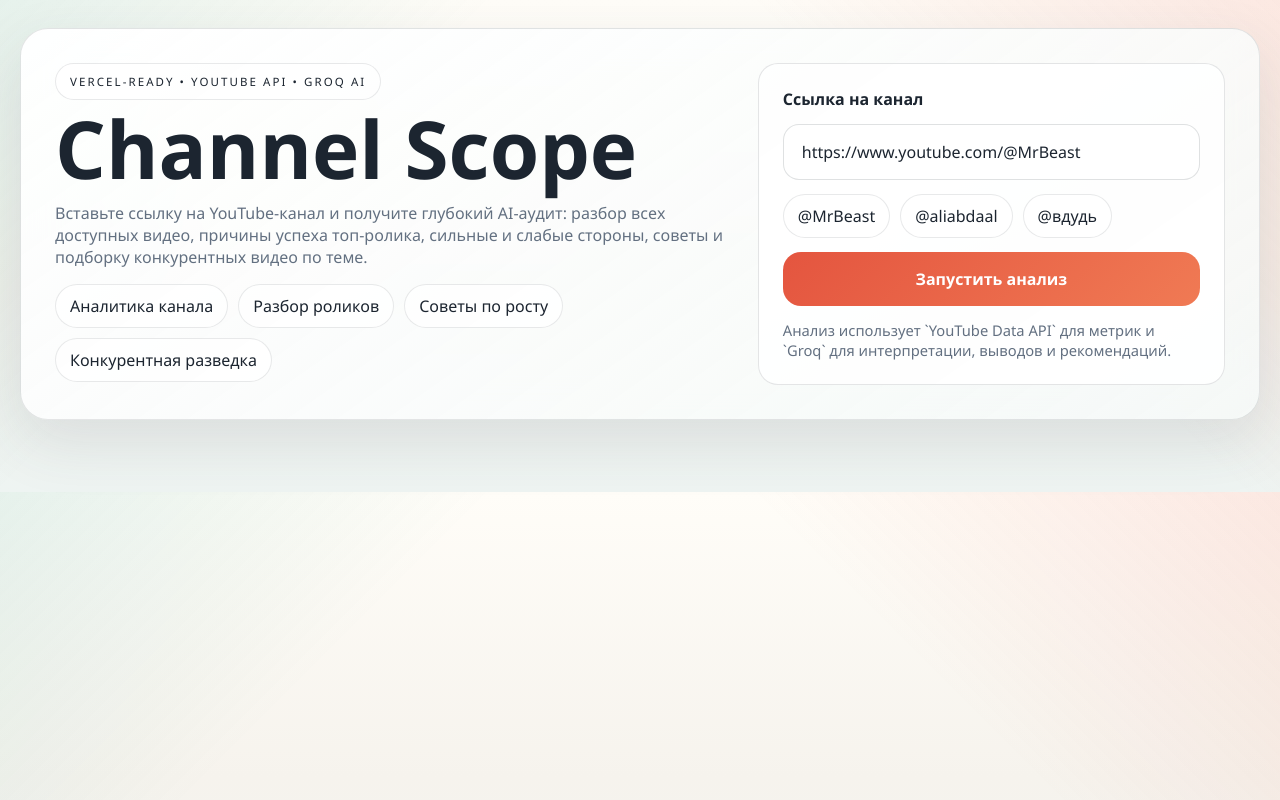
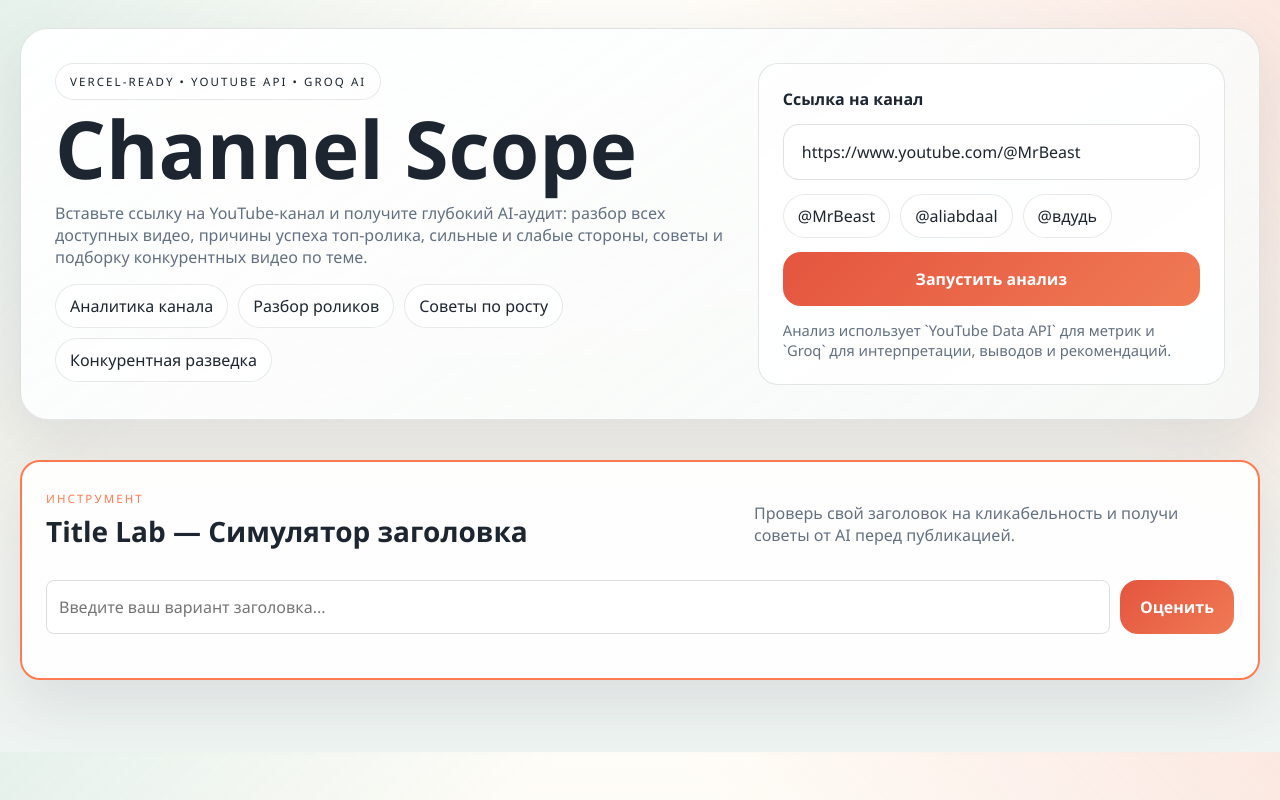
Before and after one commit to 214programmer/yt2, a Next.js app: page / in a window 1280 px wide. Built offline with nearby package versions, Linux system fonts and the light colour scheme.

Commit message:
Update page.jsx

```diff
--- a/app/page.jsx
+++ b/app/page.jsx
@@ -75,6 +75,11 @@ export default function HomePage() {
   const [planLoading, setPlanLoading] = useState(false);
   const [planError, setPlanError] = useState("");
 
+  // --- Переменные для Title Lab ---
+  const [testTitle, setTestTitle] = useState("");
+  const [titleResult, setTitleResult] = useState(null);
+  const [titleLoading, setTitleLoading] = useState(false);
+
   async function handleSubmit(event) {
     event.preventDefault();
     const accessCode = window.prompt("Введите код доступа от администратора");
@@ -150,6 +155,27 @@ export default function HomePage() {
       setPlanError(detailsError.message || "Ошибка во время детализации плана.");
     } finally {
       setPlanLoading(false);
+    }
+  }
+
+  // --- Функция для Title Lab ---
+  async function handleCheckTitle(e) {
+    e.preventDefault();
+    if (!testTitle) return;
+    setTitleLoading(true);
+    setTitleResult(null);
+    try {
+      const res = await fetch("/api/check-title", {
+        method: "POST",
+        headers: { "Content-Type": "application/json" },
+        body: JSON.stringify({ title: testTitle }),
+      });
+      const data = await res.json();
+      if (res.ok) setTitleResult(data);
+    } catch (err) {
+      console.error(err);
+    } finally {
+      setTitleLoading(false);
     }
   }
 
@@ -530,6 +556,58 @@ export default function HomePage() {
           </section>
         </>
       ) : null}
+
+      {/* --- БЛОК TITLE LAB (НОВОЕ) --- */}
+      <section className="panel" style={{ marginTop: '40px', border: '2px solid #ff7a50' }}>
+        <div className="section-head">
+          <div>
+            <span className="eyebrow" style={{ color: '#ff7a50' }}>Инструмент</span>
+            <h3>Title Lab — Симулятор заголовка</h3>
+          </div>
+          <p className="muted">Проверь свой заголовок на кликабельность и получи советы от AI перед публикацией.</p>
+        </div>
+
+        <form onSubmit={handleCheckTitle} style={{ display: 'flex', gap: '10px', marginBottom: '20px' }}>
+          <input
+            type="text"
+            style={{
+              flex: 1,
+              padding: '12px',
+              borderRadius: '8px',
+              border: '1px solid #ddd',
+              color: '#333'
+            }}
+            placeholder="Введите ваш вариант заголовка..."
+            value={testTitle}
+            onChange={(e) => setTestTitle(e.target.value)}
+          />
+          <button className="primary-button" type="submit" disabled={titleLoading} style={{ margin: 0 }}>
+            {titleLoading ? "Анализ..." : "Оценить"}
+          </button>
+        </form>
+
+        {titleResult && (
+          <div className="details-panel" style={{ display: 'block', background: '#fff', borderRadius: '12px' }}>
+            <div style={{ display: 'flex', alignItems: 'center', gap: '20px', marginBottom: '20px', padding: '10px' }}>
+              <div style={{
+                fontSize: '48px',
+                fontWeight: 'bold',
+                color: titleResult.score > 70 ? '#22c55e' : '#f59e0b',
+                minWidth: '100px'
+              }}>
+                {titleResult.score}%
+              </div>
+              <p style={{ color: '#333' }}><strong>Вердикт:</strong> {titleResult.analysis}</p>
+            </div>
+
+            <div className="list-grid">
+              <BulletList title="Плюсы" items={titleResult.pros} />
+              <BulletList title="Что плохо" items={titleResult.cons} />
+              <BulletList title="AI рекомендует варианты" items={titleResult.improvements} />
+            </div>
+          </div>
+        )}
+      </section>
     </main>
   );
 }
```
